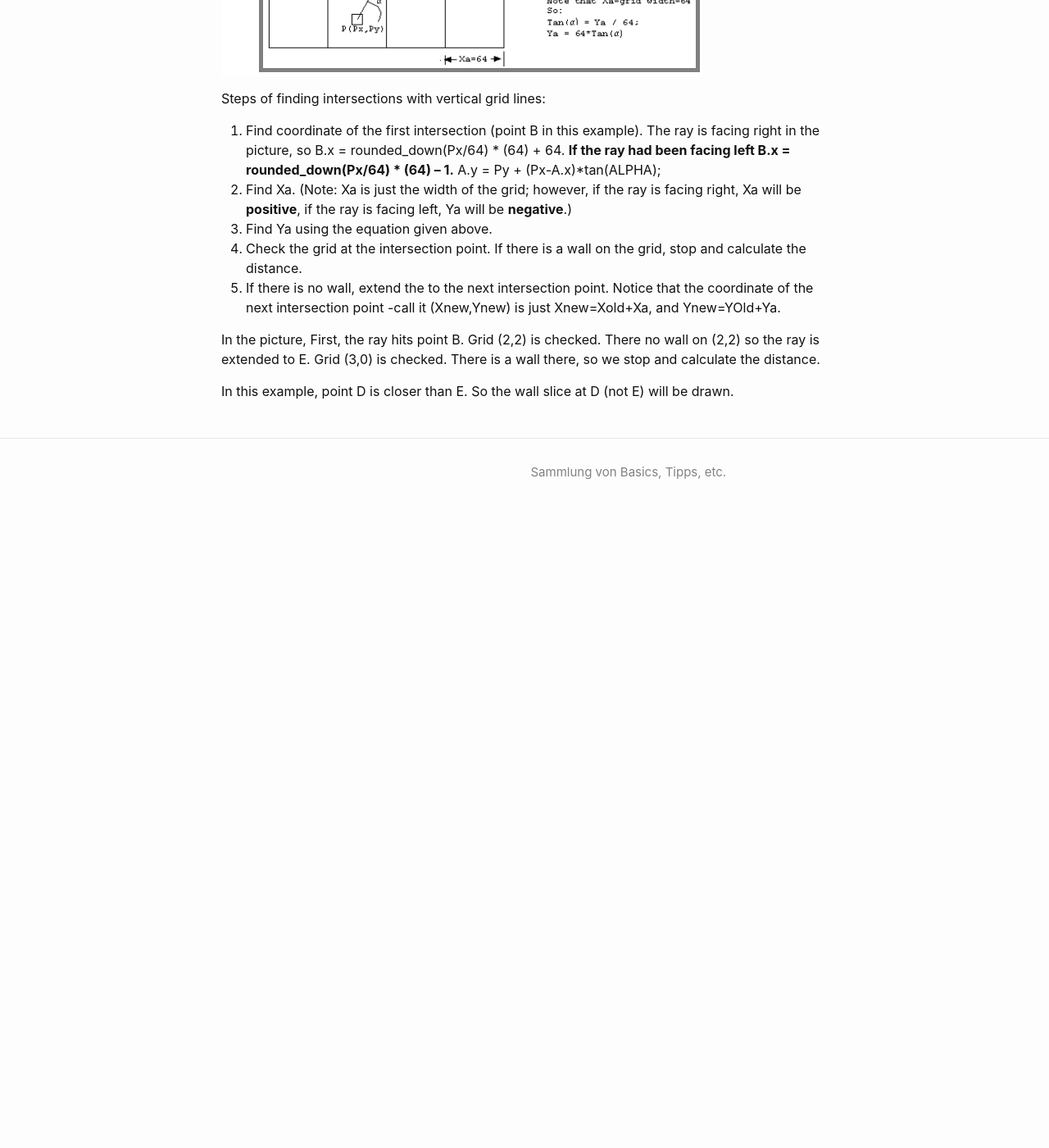
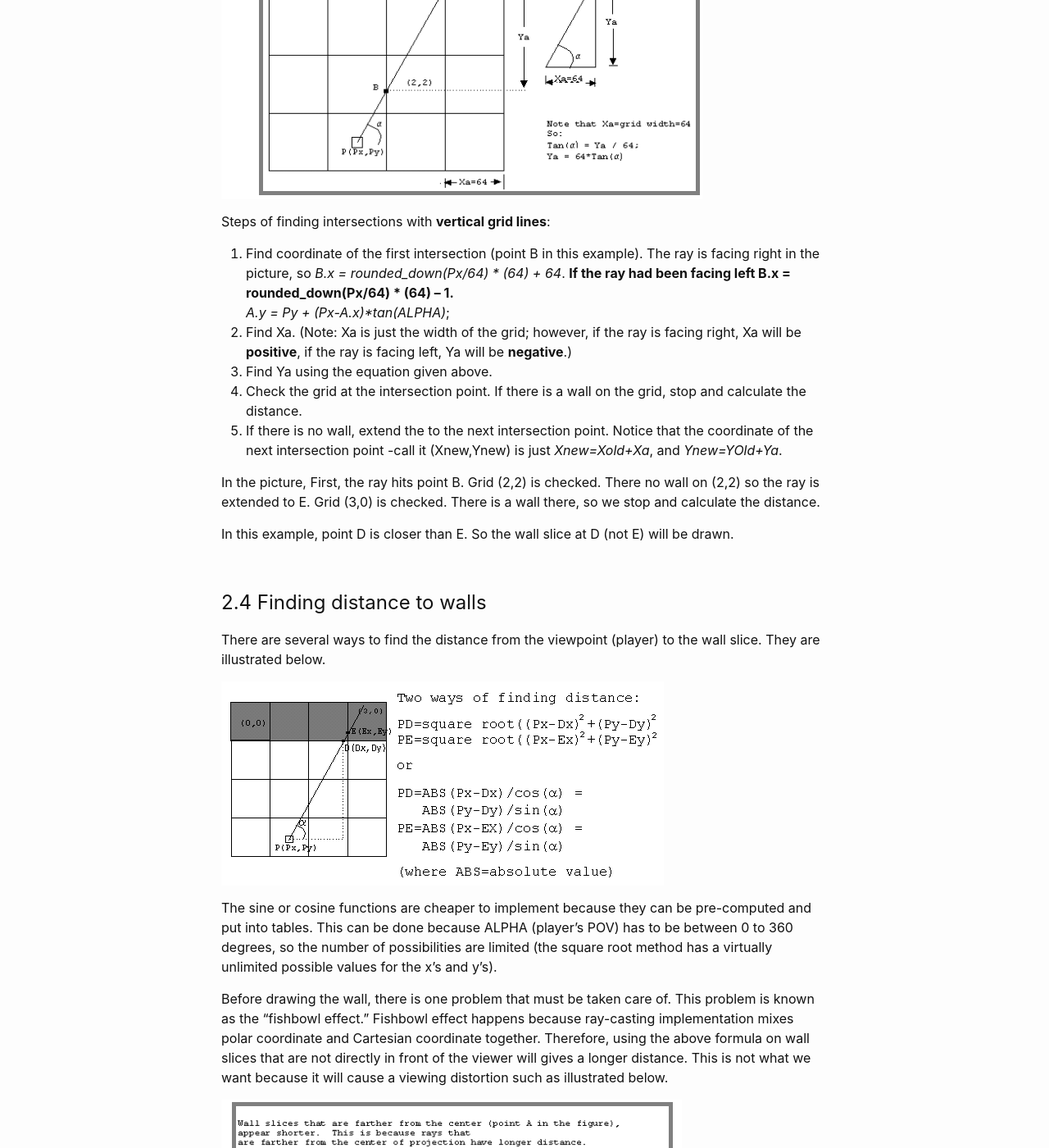
Before and after one commit to Hautaklyttn/progDocs, a Jekyll site: the page built from docs/articles/projects/raycasting.md, in a window 1280 px wide and 1400 px high, scrolled down 11065 px. Shown: the whole window at 82% size. Built offline with Jekyll 4.4.1, drawn with Linux system fonts in a browser that asks for light colours; before the commit the page ends 11713 px from its top, so only the background shows below that; some of the changed text lies outside the part shown.

Commit message:
Raycasting additions

```diff
--- a/docs/articles/projects/raycasting.md
+++ b/docs/articles/projects/raycasting.md
@@ -19,6 +19,8 @@ layout: default
 &nbsp;&nbsp;&nbsp;&nbsp;&nbsp; [<font size="-1">2.1 Creating a World</font>](#ch2-1)
 &nbsp;&nbsp;&nbsp;&nbsp;&nbsp; [<font size="-1">2.2 Defining project attributes</font>](#ch2-2)
 &nbsp;&nbsp;&nbsp;&nbsp;&nbsp; [<font size="-1">2.3 Finding walls</font>](#ch2-3)
+&nbsp;&nbsp;&nbsp;&nbsp;&nbsp; [<font size="-1">2.4 Finding distance to walls</font>](#ch2-4)
+&nbsp;&nbsp;&nbsp;&nbsp;&nbsp; [<font size="-1">2.5 Drawing walls</font>](#ch2-5)
 
 &nbsp;
 
@@ -187,17 +189,19 @@ The trick to **step 2a.** is that instead of checking each pixels, we only have
 This ray intersects the grids at points A,B,C,D,E, and F:
 ![0c](../../assets/pics/raycast_12.png)
 
-To find walls, we need to check any grid intersection points that are encountered by the ray; and see if there is a wall on the grid or not. The best way is to check for horizontal and vertical intersections separately. When there is a wall on either a vertical or a horizontal intersection, the checking stops. The distance to both intersection points is then compared, and the closer distance is chosen. This process is illustrated in the following two figures.
+To find walls, we need to check any grid intersection points that are encountered by the ray; and see if there is a wall on the grid or not. **The best way is to check for horizontal and vertical intersections separately.** When there is a wall on either a vertical or a horizontal intersection, the checking stops. The distance to both intersection points is then compared, and the closer distance is chosen. This process is illustrated in the following two figures.
+
+&nbsp;
 
 ![0c](../../assets/pics/raycast_13.png)
 
-Steps of finding intersections with horizontal grid lines:
+Steps of finding intersections with **horizontal grid lines**:
 
 1. Find coordinate of the first intersection (point A in this example).
 2. Find Ya. (Note: Ya is just the height of the grid; however, if the ray is facing up, Ya will be negative, if the ray is facing down, Ya will bepositive.)
 3. Find Xa using the equation given above.
 4. Check the grid at the intersection point. If there is a wall on the grid, stop and calculate the distance.
-5. If there is no wall, extend the to the next intersection point. Notice that the coordinate of the next intersection point -call it (Xnew,Ynew) is Xnew=Xold+Xa, and Ynew=YOld+Ya.
+5. If there is no wall, extend the to the next intersection point. Notice that the coordinate of the next intersection point -call it (Xnew,Ynew) is *Xnew=Xold+Xa*, and *Ynew=YOld+Ya*.
 
 As an example the following is how you can get the point A:
 
@@ -274,19 +278,45 @@ values will be rounded down.
 
 Programmer’s note: You can see that once we have the value of Xa and Ya, the process is very simple. We just keep adding the old value with Xa and Ya, and perform shift operation, to find out the grid coordinate of the next point hit by the ray.
 
+&nbsp;
+
 ![0c](../../assets/pics/raycast_14.png)
 
-Steps of finding intersections with vertical grid lines:
+Steps of finding intersections with **vertical grid lines**:
 
 1. Find coordinate of the first intersection (point B in this example).
-    The ray is facing right in the picture, so B.x = rounded_down(Px/64) * (64) + 64.
-    **If the ray had been facing left B.x = rounded_down(Px/64) * (64) – 1.**
-        A.y = Py + (Px-A.x)*tan(ALPHA);
+    The ray is facing right in the picture, so *B.x = rounded_down(Px/64) \* (64) + 64*.
+    **If the ray had been facing left B.x = rounded_down(Px/64) \* (64) – 1.**
+        *A.y = Py + (Px-A.x)\*tan(ALPHA)*;
 2. Find Xa. (Note: Xa is just the width of the grid; however, if the ray is facing right, Xa will be **positive**, if the ray is facing left, Ya will be **negative**.)
 3. Find Ya using the equation given above.
 4. Check the grid at the intersection point. If there is a wall on the grid, stop and calculate the distance.
-5. If there is no wall, extend the to the next intersection point. Notice that the coordinate of the next intersection point -call it (Xnew,Ynew) is just Xnew=Xold+Xa, and Ynew=YOld+Ya.
+5. If there is no wall, extend the to the next intersection point. Notice that the coordinate of the next intersection point -call it (Xnew,Ynew) is just *Xnew=Xold+Xa*, and *Ynew=YOld+Ya*.
 
 In the picture, First, the ray hits point B. Grid (2,2) is checked. There no wall on (2,2) so the ray is extended to E. Grid (3,0) is checked. There is a wall there, so we stop and calculate the distance.
 
 In this example, point D is closer than E. So the wall slice at D (not E) will be drawn.
+
+&nbsp;
+
+<a name="ch2-4"></a>
+## 2.4 Finding distance to walls
+
+There are several ways to find the distance from the viewpoint (player) to the wall slice. They are illustrated below.
+
+![0c](../../assets/pics/raycast_15.png)
+
+The sine or cosine functions are cheaper to implement because they can be pre-computed and put into tables. This can be done because ALPHA (player’s POV) has to be between 0 to 360 degrees, so the number of possibilities are limited (the square root method has a virtually unlimited possible values for the x’s and y’s).
+
+Before drawing the wall, there is one problem that must be taken care of. This problem is known as the “fishbowl effect.” Fishbowl effect happens because ray-casting implementation mixes polar coordinate and Cartesian coordinate together. Therefore, using the above formula on wall slices that are not directly in front of the viewer will gives a longer distance. This is not what we want because it will cause a viewing distortion such as illustrated below.
+
+![0c](../../assets/pics/raycast_16.png)
+
+![0c](../../assets/pics/raycast_17.png)
+
+Thus to remove the viewing distortion, the resulting distance obtained from equations must be multiplied by cos(BETA); where BETA is the angle of the ray that is being cast relative to the viewing angle. On the figure above, the viewing angle (ALPHA) is 90 degrees because the player is facing straight upward. Because we have 60 degrees field of view, BETA is 30 degrees for the leftmost ray and it is -30 degrees for the rightmost ray.
+
+&nbsp;
+
+<a name="ch2-5"></a>
+## 2.5 Drawing walls
```
Also changed, not shown: docs/assets/pics/raycast_15.png (added), docs/assets/pics/raycast_16.png (added), docs/assets/pics/raycast_17.png (added).
